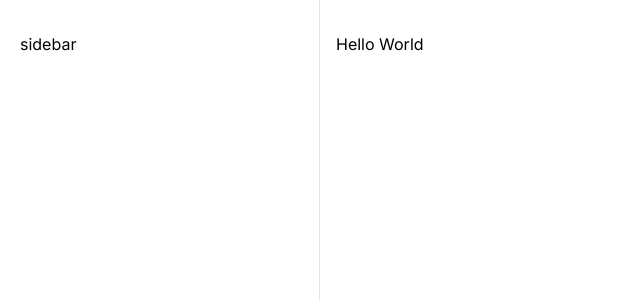
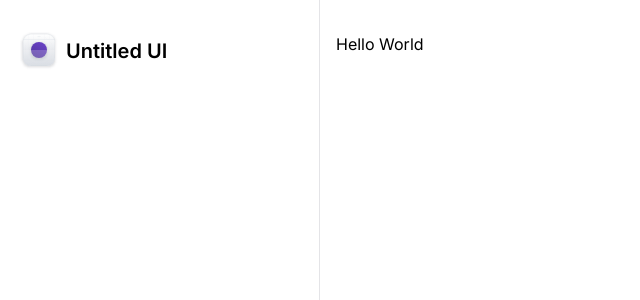
Before and after one commit to arthu0x07/dashboard-tailwind, a Next.js app: page / in a window 1280 px wide. Shown: the top 300 px of the page, without its empty margins (0-640 px from the left). Built offline with nearby package versions, Linux system fonts and the light colour scheme.

Commit message:
feat: Create a sidebar logo mark

```diff
--- /dev/null
+++ b/src/app/components/Sidebar/Logo.tsx
@@ -0,0 +1,209 @@
+export function Logo() {
+  return (
+    <strong className="text-zinc flex items-center gap-2 text-xl font-semibold">
+      <svg
+        width={38}
+        height={38}
+        viewBox="0 0 38 38"
+        fill="none"
+        xmlns="http://www.w3.org/2000/svg"
+      >
+        <g filter="url(#filter0_dd_18017_307)">
+          <g clipPath="url(#clip0_18017_307)">
+            <rect x={3} y={2} width={32} height={32} rx={8} fill="#fff" />
+            <rect
+              x={3}
+              y={2}
+              width={32}
+              height={32}
+              rx={8}
+              fill="url(#paint0_linear_18017_307)"
+            />
+            <path
+              fillRule="evenodd"
+              clipRule="evenodd"
+              d="M19 4.039c-7.71 0-13.961 6.25-13.961 13.961 0 7.71 6.25 13.961 13.961 13.961 7.71 0 13.961-6.25 13.961-13.961 0-7.71-6.25-13.961-13.961-13.961zM4.961 18c0-7.753 6.286-14.039 14.039-14.039S33.039 10.247 33.039 18 26.753 32.039 19 32.039 4.961 25.753 4.961 18z"
+              fill="#D0D5DD"
+            />
+            <path
+              fillRule="evenodd"
+              clipRule="evenodd"
+              d="M19 14.078a3.922 3.922 0 100 7.845 3.922 3.922 0 000-7.845zM15 18a4 4 0 118 0 4 4 0 01-8 0z"
+              fill="#D0D5DD"
+            />
+            <path
+              fillRule="evenodd"
+              clipRule="evenodd"
+              d="M19 15.32a2.68 2.68 0 100 5.36 2.68 2.68 0 000-5.36zM16.243 18a2.757 2.757 0 115.514 0 2.757 2.757 0 01-5.514 0z"
+              fill="#D0D5DD"
+            />
+            <path d="M18.961 2h.078v32h-.078V2z" fill="#D0D5DD" />
+            <path d="M35 17.96v.079H3v-.078h32z" fill="#D0D5DD" />
+            <path
+              d="M29.602 2h.078v32h-.078V2zM13.64 2h.078v32h-.077V2zM24.282 2h.077v32h-.077V2zM8.32 2h.078v32H8.32V2z"
+              fill="#D0D5DD"
+            />
+            <path
+              d="M35 28.602v.077H3v-.077h32zM35 12.64v.078H3v-.077h32zM35 23.281v.078H3v-.078h32zM35 7.32v.078H3V7.32h32z"
+              fill="#D0D5DD"
+            />
+            <g filter="url(#filter1_dd_18017_307)">
+              <circle
+                cx={19}
+                cy={18}
+                r={8}
+                fill="url(#paint1_linear_18017_307)"
+              />
+            </g>
+            <g filter="url(#filter2_b_18017_307)">
+              <path
+                d="M3 18h32v3.2c0 4.48 0 6.72-.872 8.432a8 8 0 01-3.496 3.496C28.92 34 26.68 34 22.2 34h-6.4c-4.48 0-6.72 0-8.432-.872a8 8 0 01-3.496-3.496C3 27.92 3 25.68 3 21.2V18z"
+                fill="#fff"
+                fillOpacity={0.2}
+              />
+            </g>
+          </g>
+          <rect
+            x={3.15}
+            y={2.15}
+            width={31.7}
+            height={31.7}
+            rx={7.85}
+            stroke="#D0D5DD"
+            strokeWidth={0.3}
+          />
+        </g>
+        <defs>
+          <filter
+            id="filter0_dd_18017_307"
+            x={0}
+            y={0}
+            width={38}
+            height={38}
+            filterUnits="userSpaceOnUse"
+            colorInterpolationFilters="sRGB"
+          >
+            <feFlood floodOpacity={0} result="BackgroundImageFix" />
+            <feColorMatrix
+              in="SourceAlpha"
+              values="0 0 0 0 0 0 0 0 0 0 0 0 0 0 0 0 0 0 127 0"
+              result="hardAlpha"
+            />
+            <feOffset dy={1} />
+            <feGaussianBlur stdDeviation={1} />
+            <feColorMatrix values="0 0 0 0 0.0627451 0 0 0 0 0.0941176 0 0 0 0 0.156863 0 0 0 0.06 0" />
+            <feBlend
+              in2="BackgroundImageFix"
+              result="effect1_dropShadow_18017_307"
+            />
+            <feColorMatrix
+              in="SourceAlpha"
+              values="0 0 0 0 0 0 0 0 0 0 0 0 0 0 0 0 0 0 127 0"
+              result="hardAlpha"
+            />
+            <feOffset dy={1} />
+            <feGaussianBlur stdDeviation={1.5} />
+            <feColorMatrix values="0 0 0 0 0.0627451 0 0 0 0 0.0941176 0 0 0 0 0.156863 0 0 0 0.1 0" />
+            <feBlend
+              in2="effect1_dropShadow_18017_307"
+              result="effect2_dropShadow_18017_307"
+            />
+            <feBlend
+              in="SourceGraphic"
+              in2="effect2_dropShadow_18017_307"
+              result="shape"
+            />
+          </filter>
+          <filter
+            id="filter1_dd_18017_307"
+            x={8}
+            y={8}
+            width={22}
+            height={22}
+            filterUnits="userSpaceOnUse"
+            colorInterpolationFilters="sRGB"
+          >
+            <feFlood floodOpacity={0} result="BackgroundImageFix" />
+            <feColorMatrix
+              in="SourceAlpha"
+              values="0 0 0 0 0 0 0 0 0 0 0 0 0 0 0 0 0 0 127 0"
+              result="hardAlpha"
+            />
+            <feOffset dy={1} />
+            <feGaussianBlur stdDeviation={1} />
+            <feColorMatrix values="0 0 0 0 0.0627451 0 0 0 0 0.0941176 0 0 0 0 0.156863 0 0 0 0.06 0" />
+            <feBlend
+              in2="BackgroundImageFix"
+              result="effect1_dropShadow_18017_307"
+            />
+            <feColorMatrix
+              in="SourceAlpha"
+              values="0 0 0 0 0 0 0 0 0 0 0 0 0 0 0 0 0 0 127 0"
+              result="hardAlpha"
+            />
+            <feOffset dy={1} />
+            <feGaussianBlur stdDeviation={1.5} />
+            <feColorMatrix values="0 0 0 0 0.0627451 0 0 0 0 0.0941176 0 0 0 0 0.156863 0 0 0 0.1 0" />
+            <feBlend
+              in2="effect1_dropShadow_18017_307"
+              result="effect2_dropShadow_18017_307"
+            />
+            <feBlend
+              in="SourceGraphic"
+              in2="effect2_dropShadow_18017_307"
+              result="shape"
+            />
+          </filter>
+          <filter
+            id="filter2_b_18017_307"
+            x={-2}
+            y={13}
+            width={42}
+            height={26}
+            filterUnits="userSpaceOnUse"
+            colorInterpolationFilters="sRGB"
+          >
+            <feFlood floodOpacity={0} result="BackgroundImageFix" />
+            <feGaussianBlur in="BackgroundImageFix" stdDeviation={2.5} />
+            <feComposite
+              in2="SourceAlpha"
+              operator="in"
+              result="effect1_backgroundBlur_18017_307"
+            />
+            <feBlend
+              in="SourceGraphic"
+              in2="effect1_backgroundBlur_18017_307"
+              result="shape"
+            />
+          </filter>
+          <linearGradient
+            id="paint0_linear_18017_307"
+            x1={19}
+            y1={2}
+            x2={19}
+            y2={34}
+            gradientUnits="userSpaceOnUse"
+          >
+            <stop stopColor="#fff" />
+            <stop offset={1} stopColor="#D0D5DD" />
+          </linearGradient>
+          <linearGradient
+            id="paint1_linear_18017_307"
+            x1={15}
+            y1={26}
+            x2={23}
+            y2={10}
+            gradientUnits="userSpaceOnUse"
+          >
+            <stop stopColor="#53389E" />
+            <stop offset={1} stopColor="#6941C6" />
+          </linearGradient>
+          <clipPath id="clip0_18017_307">
+            <rect x={3} y={2} width={32} height={32} rx={8} fill="#fff" />
+          </clipPath>
+        </defs>
+      </svg>
+      <span>Untitled UI</span>
+    </strong>
+  )
+}
--- /dev/null
+++ b/src/app/components/Sidebar/index.tsx
@@ -0,0 +1,9 @@
+import { Logo } from './Logo'
+
+export function Sidebar() {
+  return (
+    <aside className="border-r border-zinc-200 px-5 py-8">
+      <Logo />
+    </aside>
+  )
+}
--- a/src/app/layout.tsx
+++ b/src/app/layout.tsx
@@ -1,5 +1,8 @@
 import type { Metadata } from 'next'
 import { Inter } from 'next/font/google'
+
+import { Sidebar } from './components/Sidebar'
+
 import './globals.css'
 
 const inter = Inter({ subsets: ['latin'] })
@@ -18,8 +21,7 @@
     <html lang="en">
       <body className={inter.className}>
         <div className="grid-cols-app grid min-h-screen">
-          <aside className="border-r border-zinc-200 px-5 py-8">sidebar</aside>
-
+          <Sidebar />
           <main className="px-4 pb-12 pt-8">{children}</main>
         </div>
       </body>
```
